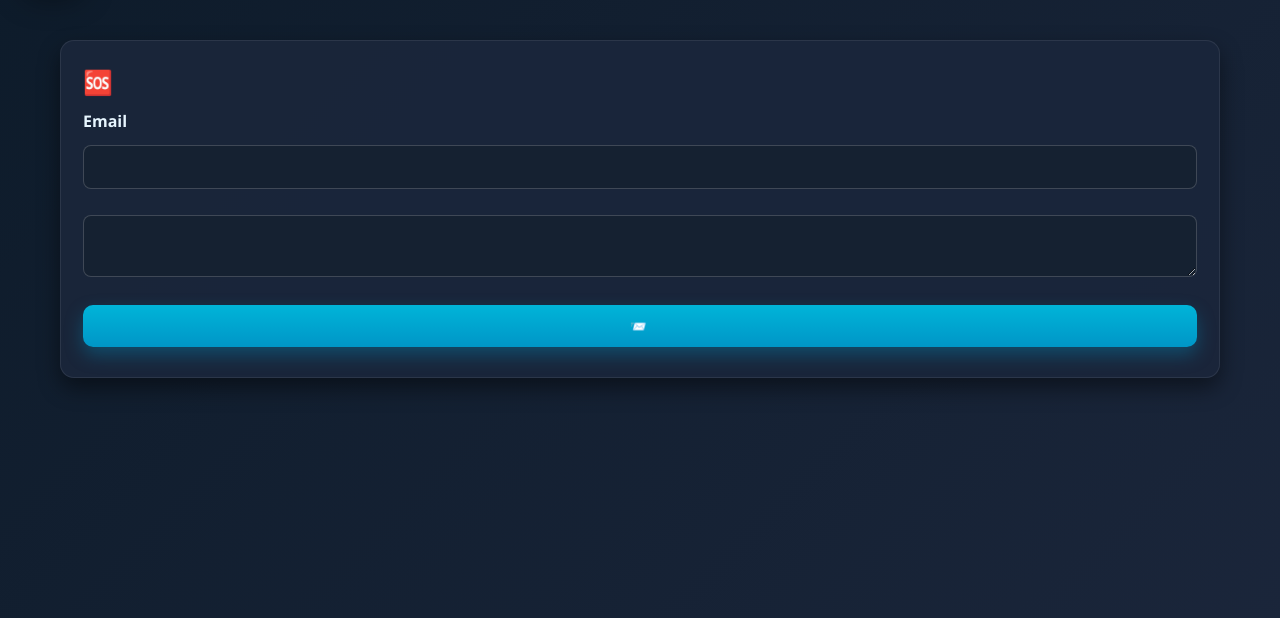
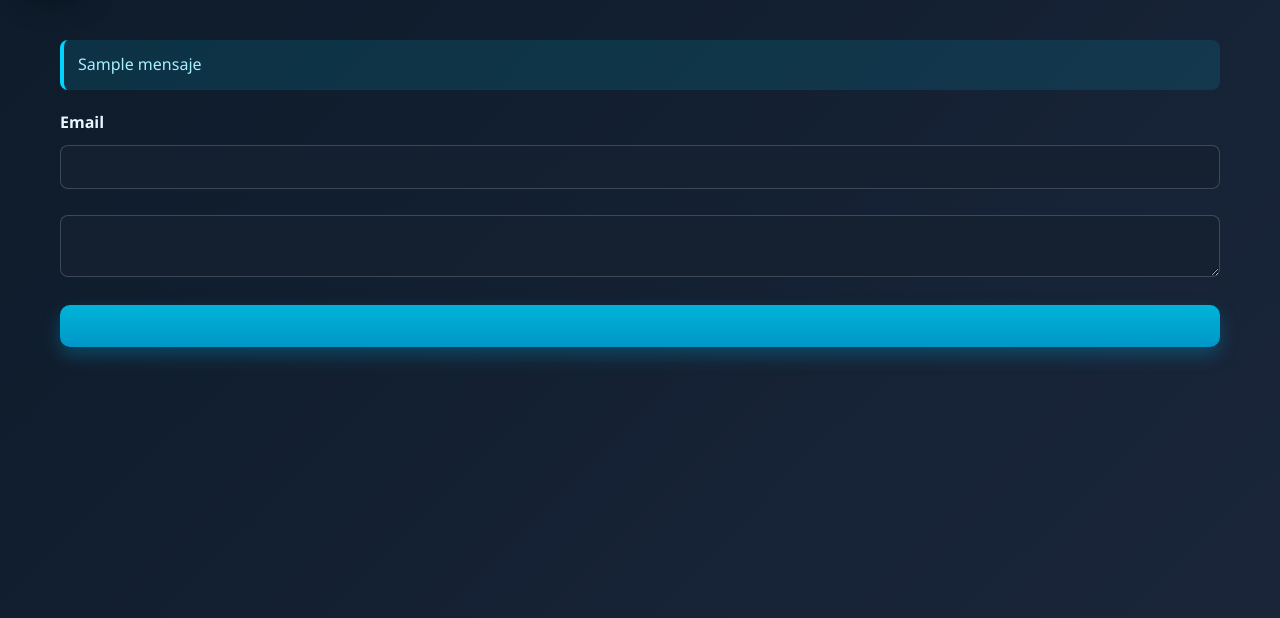
Before and after one commit to crhistopher09ponce04-art/Window-Shopping, a Flask app: template templates/ayuda.html in a window 1280 px wide. Shown: the part 87-705 px from the top of the page. Run offline with Flask 3, Linux system fonts and the light colour scheme; the template is opened without the code that fills it: most values are stand-ins (such as "Sample title", 1, 10 or a date in 2020).

Commit message:
Update ayuda.html

```diff
--- a/templates/ayuda.html
+++ b/templates/ayuda.html
@@ -1,13 +1,14 @@
 {% extends "base.html" %}
 {% block content %}
-<div class="card">
-  <h2>🆘 {{ t("Centro de Ayuda", "Help Center", "幫助中心") }}</h2>
+  <h2>{{ t("Centro de Ayuda", "Help Center") }}</h2>
+  {% if mensaje %}
+    <div class="flash">{{ mensaje }}</div>
+  {% endif %}
   <form method="POST">
     <label>Email</label>
-    <input type="email" name="email" required>
-    <label>{{ t("Mensaje", "Message", "訊息") }}</label>
-    <textarea name="mensaje" required></textarea>
-    <input type="submit" value="📨 {{ t('Enviar', 'Send', '發送') }}">
+    <input type="email" name="correo">
+    <label>{{ t("Mensaje", "Message") }}</label>
+    <textarea name="mensaje"></textarea>
+    <input type="submit" class="btn" value="{{ t('Enviar','Send') }}">
   </form>
-</div>
 {% endblock %}
```
